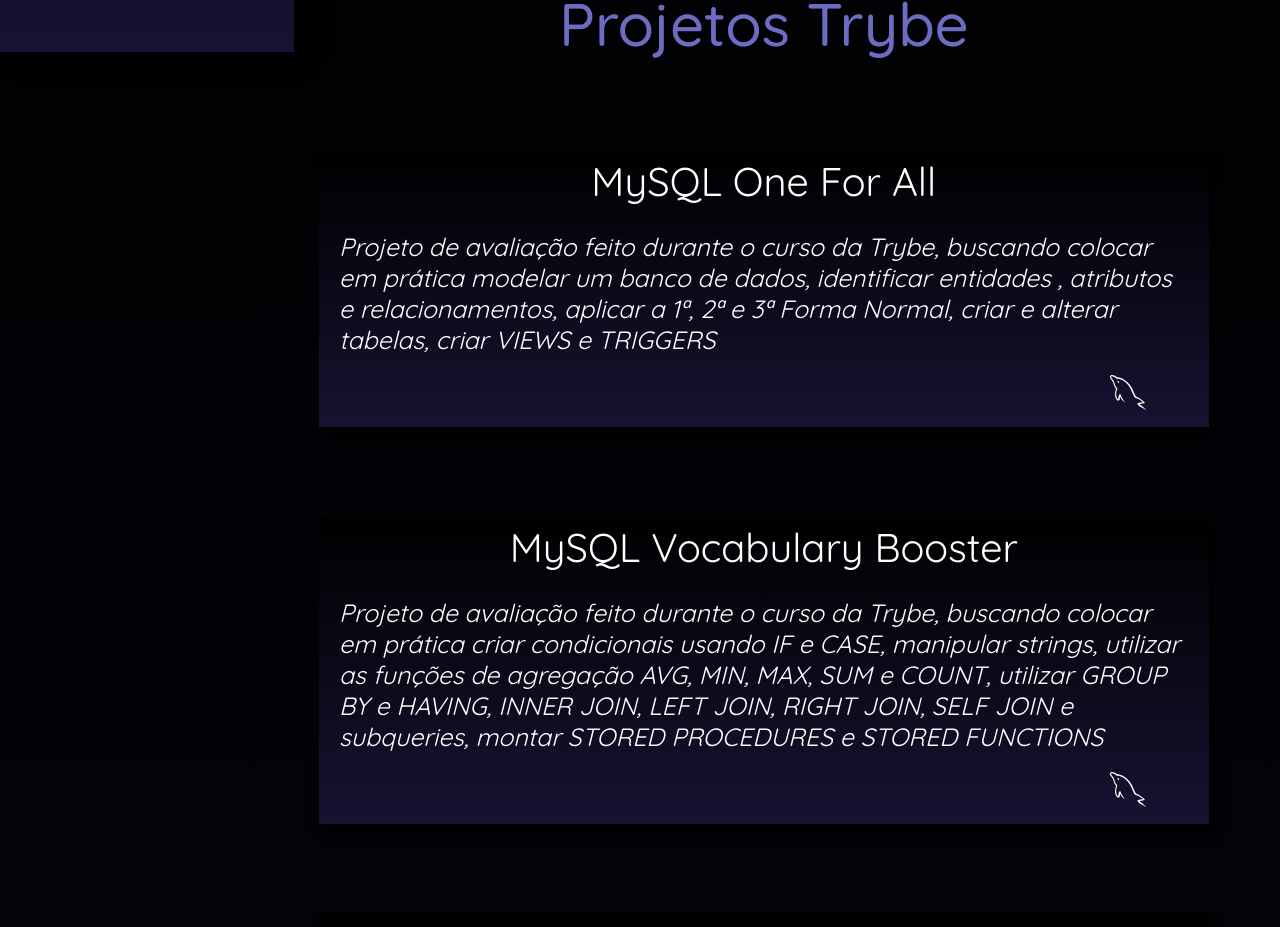
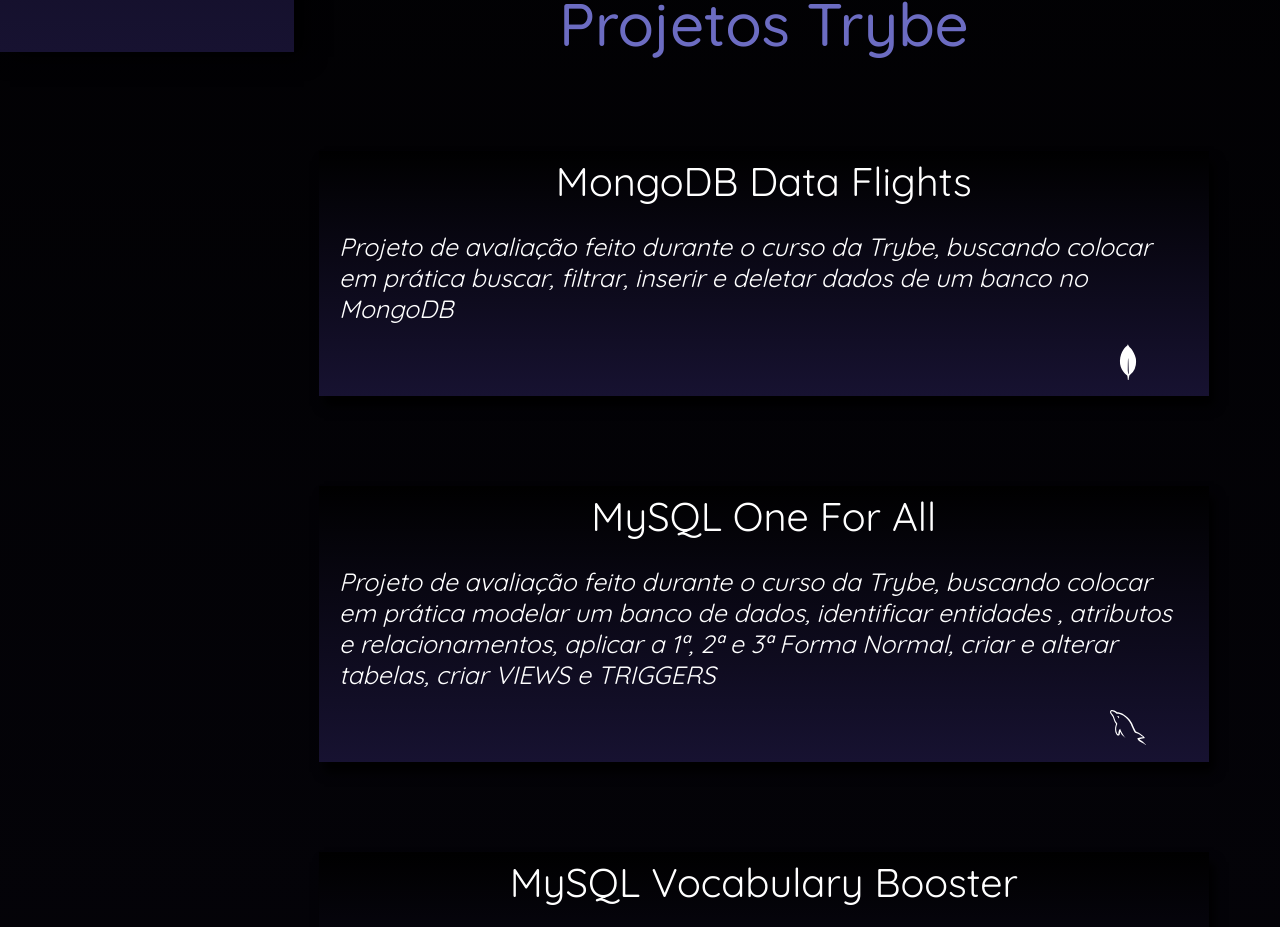
Before and after one commit to Gonzagadavid/portfolio, a React (Create React App) app: page /projetos_cursos/projetos-trybe in a window 1280 px wide. Shown: the part 748-1675 px from the top of the page. Built offline with nearby package versions, Linux system fonts and the light colour scheme.

Commit message:
adicionado projeto MongoDB Data Flyght feito durante o curso da trybe

```diff
--- a/src/data/projects/personalProjects.js
+++ b/src/data/projects/personalProjects.js
@@ -3,7 +3,7 @@
   projects: [
     {
       title: 'Stylized percentage chart Page',
-      tec: 'react reactRouter redux testingLibrary css',
+      tec: 'react reactRouter redux css',
       description: 'Aplicação desenvolvida para a documentação e o auxílio na estilização do componente library Stylized Graphic Component',
       path: 'https://gonzagadavid.github.io/percentage-chart/',
     },
@@ -12,6 +12,12 @@
       tec: 'react story node npm',
       description: 'Componente library que gera um gráfico de porcentagem simples com barras, podendo ser estilizado com a ajuda da página Stylized percentage chart Page',
       path: 'https://github.com/Gonzagadavid/stylized-graphic-component',
+    },
+    {
+      title: 'Portfólio com React JS (esta página)',
+      tec: 'react reactRouter testingLibrary css',
+      description: 'Meu portfólio com React JS, contruindo componentes e os utilizando da maneira mais proveitosa possível',
+      path: 'https://github.com/Gonzagadavid/portfolio',
     },
     {
       title: 'Sudoku',
@@ -36,12 +42,6 @@
       tec: 'js html css',
       description: 'Nesse projeto de iniciativa pessoal, busquei desenvolver praticamente tudo usando JavaScript, inclusive tamanho das fontes e a divisão da tela',
       path: 'https://gonzagadavid.github.io/JavaScript-Matrix/',
-    },
-    {
-      title: 'Portfólio com React JS (esta página)',
-      tec: 'react reactRouter testingLibrary css',
-      description: 'Meu portfólio com React JS, contruindo componentes e os utilizando da maneira mais proveitosa possível',
-      path: 'https://github.com/Gonzagadavid/portfolio',
     },
     {
       title: 'Linear Gradiente CSS',
--- a/src/data/projects/trybeProjects.js
+++ b/src/data/projects/trybeProjects.js
@@ -1,6 +1,12 @@
 const trybeProjects = {
   titleCourse: 'Projetos Trybe',
   projects: [
+    {
+      title: 'MongoDB Data Flights',
+      tec: 'mongo',
+      description: 'Projeto de avaliação feito durante o curso da Trybe, buscando colocar em prática buscar, filtrar, inserir e deletar dados de um banco no MongoDB',
+      path: 'https://github.com/Gonzagadavid/mongodb-dataflights',
+    },
     {
       title: 'MySQL One For All',
       tec: 'mysql',
```
